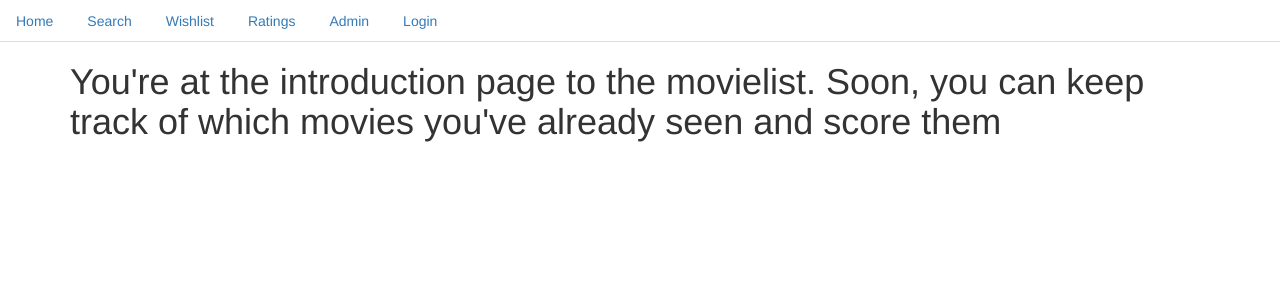
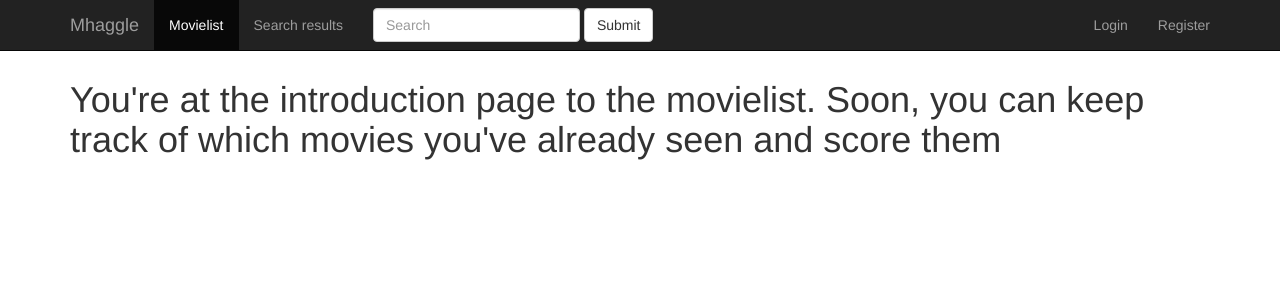
Before and after one commit to daansmits1/mhaggle, a Django app: page / in a window 1280 px wide. Shown: the top 300 px of the page. Run offline with Django 3.2, Linux system fonts and the light colour scheme; data that the repository does not hold is empty; parts of the project's set-up code (start-up, migrations or seed data) failed here and were passed over; some libraries are stand-ins or nearby versions.

Commit message:
Initial improvements to navbar

```diff
--- a/movielist/templates/layout/layout.html
+++ b/movielist/templates/layout/layout.html
@@ -10,30 +10,60 @@
 
 <body>
 
+<nav class="navbar navbar-default navbar-fixed-top navbar-inverse">
+  <div class="container">
+    <div class="navbar-header">
+  <!-- Brand and toggle get grouped for better mobile display -->
+      <button type="button" class="navbar-toggle collapsed" data-toggle="collapse" data-target="#bs-example-navbar-collapse-1" aria-expanded="false">
+        <span class="sr-only">Toggle navigation</span>
+        <span class="icon-bar"></span>
+        <span class="icon-bar"></span>
+        <span class="icon-bar"></span>
+      </button>
+      <a class="navbar-brand" href="/">Mhaggle</a>
+    </div>
 
-<ul class="nav nav-tabs">
-	<li role="presentation"><a href="/movielist/">Home</a></li> <!-- How to add dynamic active tab? -->
-  	<li role="presentation"><a href="/movielist/search">Search</a></li>
-  	<li role="presentation"><a href="/movielist/wishlist">Wishlist</a></li>
-	<li role="presentation"><a href="/movielist/rating_list">Ratings</a></li>
-  	<li role="presentation"><a href="/admin">Admin</a></li>
-	{% if user.is_authenticated %}
-    <li><a href="/movielist/rating_list">{{ user.username }}</a></li>
-    <!-- <li><a href="/movielist/profile_page">{{ user.username }}</a></li> -->
-    <li><a href="/accounts/logout">Logout</a></li>
-    {% else %}
-    <li><a href="/accounts/login">Login</a></li>
-	{% endif %}
-</ul>
+    <!-- Collect the nav links, forms, and other content for toggling -->
+    <div class="collapse navbar-collapse" id="bs-example-navbar-collapse-1">
+      <ul class="nav navbar-nav">
+        <li class="active"><a href="#">Movielist<span class="sr-only">(current)</span></a></li>
+        <li><a href="#">Search results</a></li>
+        </li>
+      </ul>
+      <form class="navbar-form navbar-left">
+        <div class="form-group">
+          <input type="text" class="form-control" placeholder="Search">
+        </div>
+        <button type="submit" class="btn btn-default">Submit</button>
+      </form>
+      <ul class="nav navbar-nav navbar-right">
+        {% if user.is_authenticated %}
+        <!-- try to change this to a dropdown menu (requires javascript, but I don't know how to do that) -->
+            <li><a href="/movielist/wishlist">My Wishlist</a></li>
+            <li><a href="/movielist/rating_list">My Ratings</a></li>
+            <li><a href="/movielist/profile_page">My profile</a></li>
+        {% else %}
+        <li><a href="/accounts/login">Login</a></li>
+        <li><a href="#">Register</a></li>
+      	{% endif %}
+      </ul>
+    </div><!-- /.navbar-collapse -->
+  </div><!-- /.container -->
+</nav>
 
 
 	<div class="container">
-
+	<br>
+	<br>
+	<br>
 		{% block content %}
 
 		{% endblock %}
 
 	</div>
+
+
+
+
 </body>
-
 </html>
```
